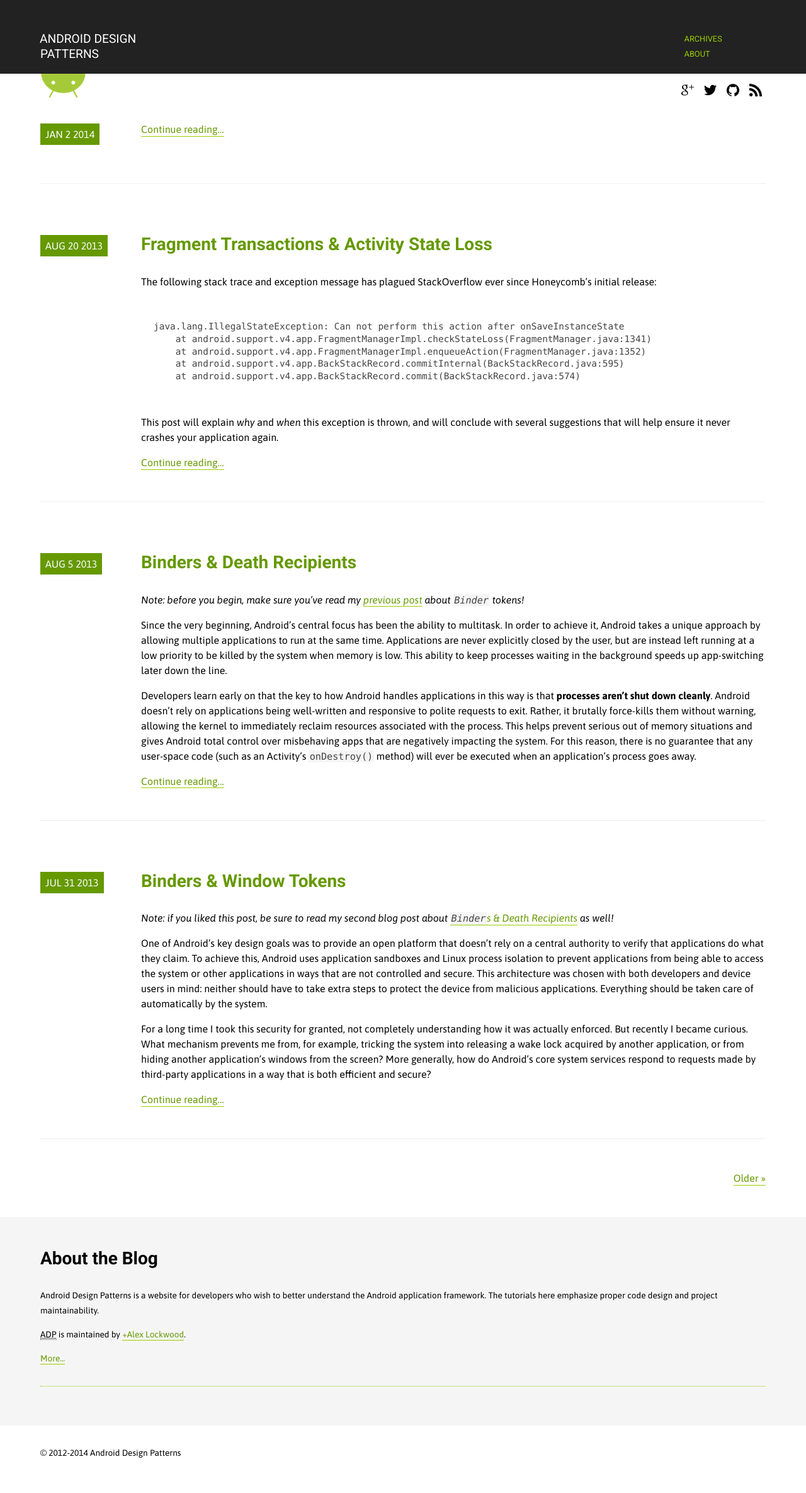
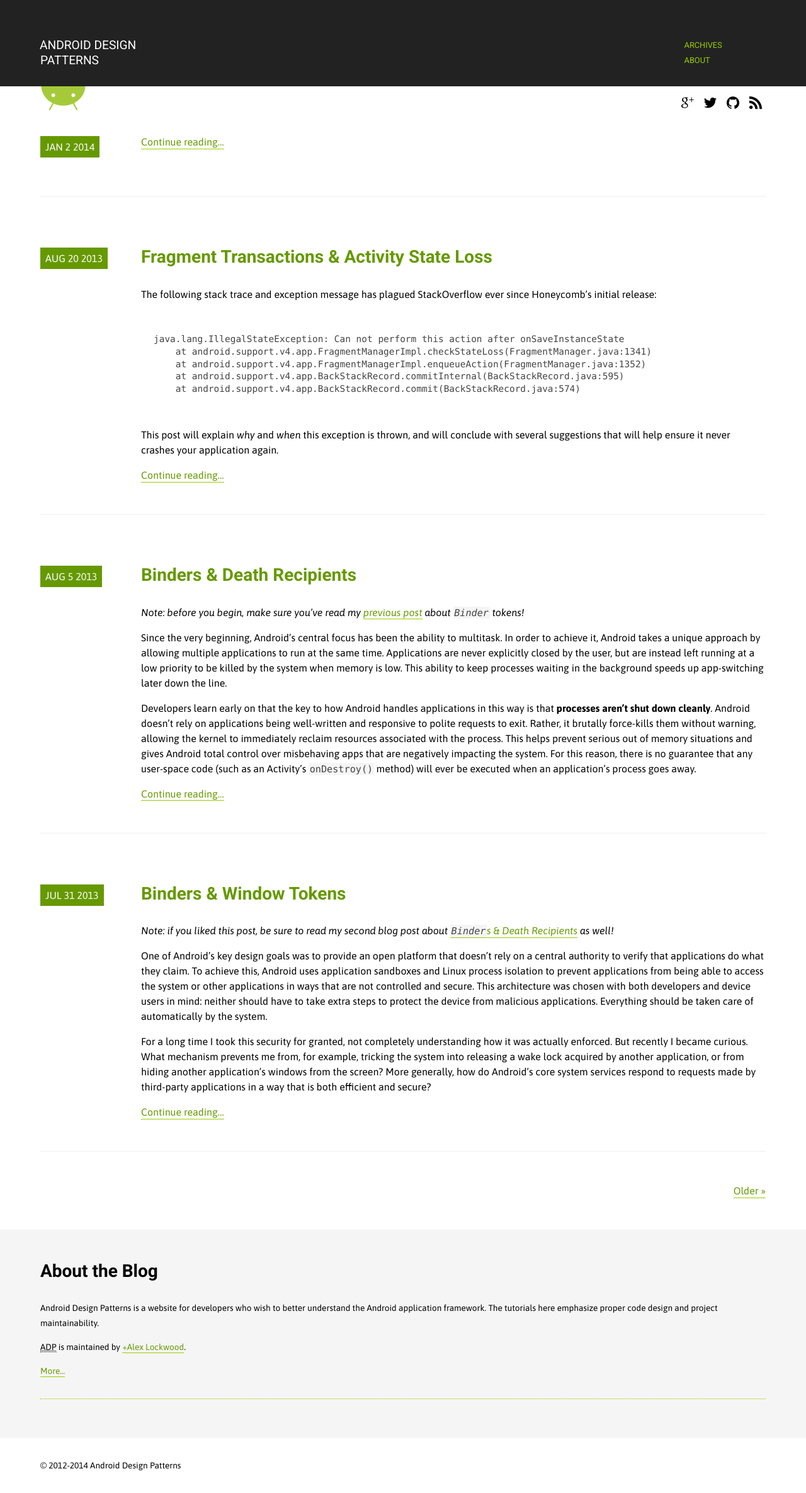
Before and after one commit to alexjlockwood/AndroidDesignPatterns, a Jekyll site: the page built from index.html, in a window 1280 px wide. Shown: the whole page at 63% size. Built offline with Jekyll 4.4.1, drawn with Linux system fonts in a browser that asks for light colours; Markdown is read by kramdown in place of the engine named in the settings; the list of posts is cut into pages by our own code; comment, search, counter and statistics services are not loaded.

Commit message:
Reverted css

```diff
--- a/css/style.css
+++ b/css/style.css
@@ -1,6 +1,8 @@
 /*
  * TYPOGRAPHY
+ * ==========
  */
+
 div {
     font-family: 'Asap', sans-serif !important;
     line-height: 1.5em;
@@ -146,6 +148,7 @@
 /*
  * LAYOUT
  */
+
 body {
     background: #fff;
 }
@@ -156,7 +159,7 @@
 }
 #header {
     background: #222;
-    padding: 0px 0;         /* TODO: change padding depending on desktop vs. mobile? */
+    padding: 10px 0;
 }
     #header ul li {
         padding-left: 30px;
@@ -323,7 +326,9 @@
 
 /*
  * MISC.
+ * =====
  */
+
 .hidden-big {
     display: none;
 }
@@ -336,7 +341,9 @@
 
 /*
  * RESPONSIVE
+ * ==========
  */
+
 @media (max-width: 1350px) {
     .container {
         width: 90%;
```
